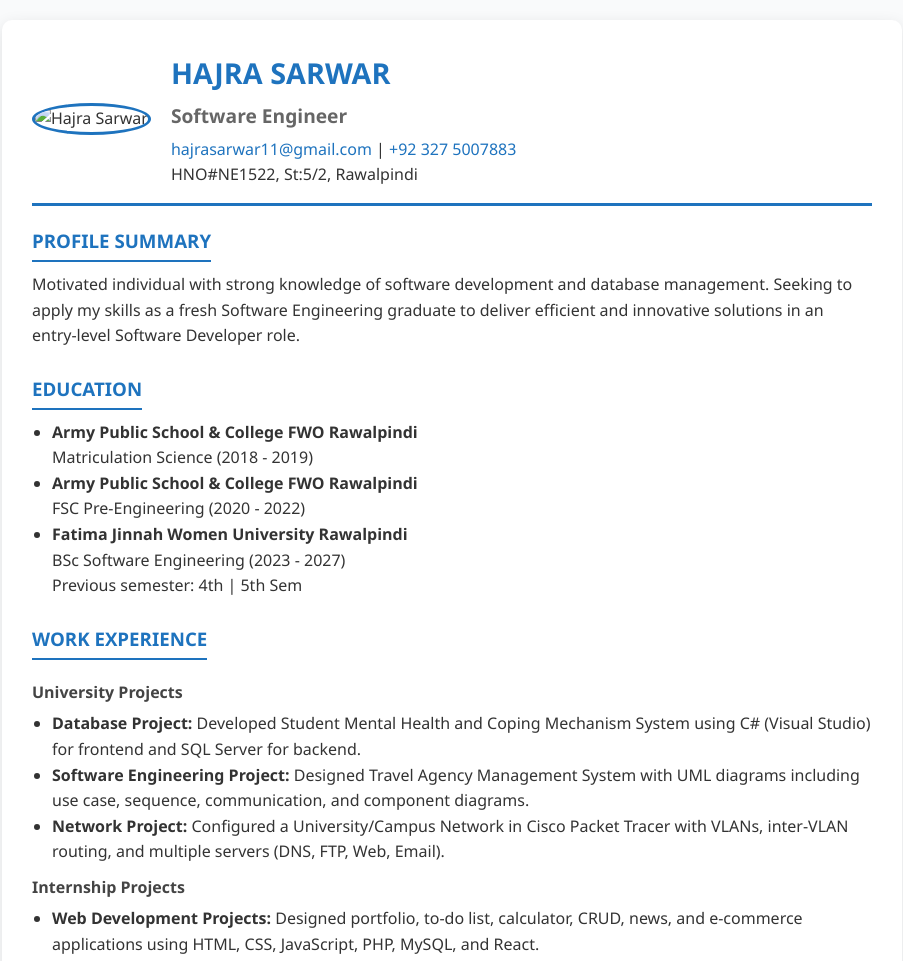
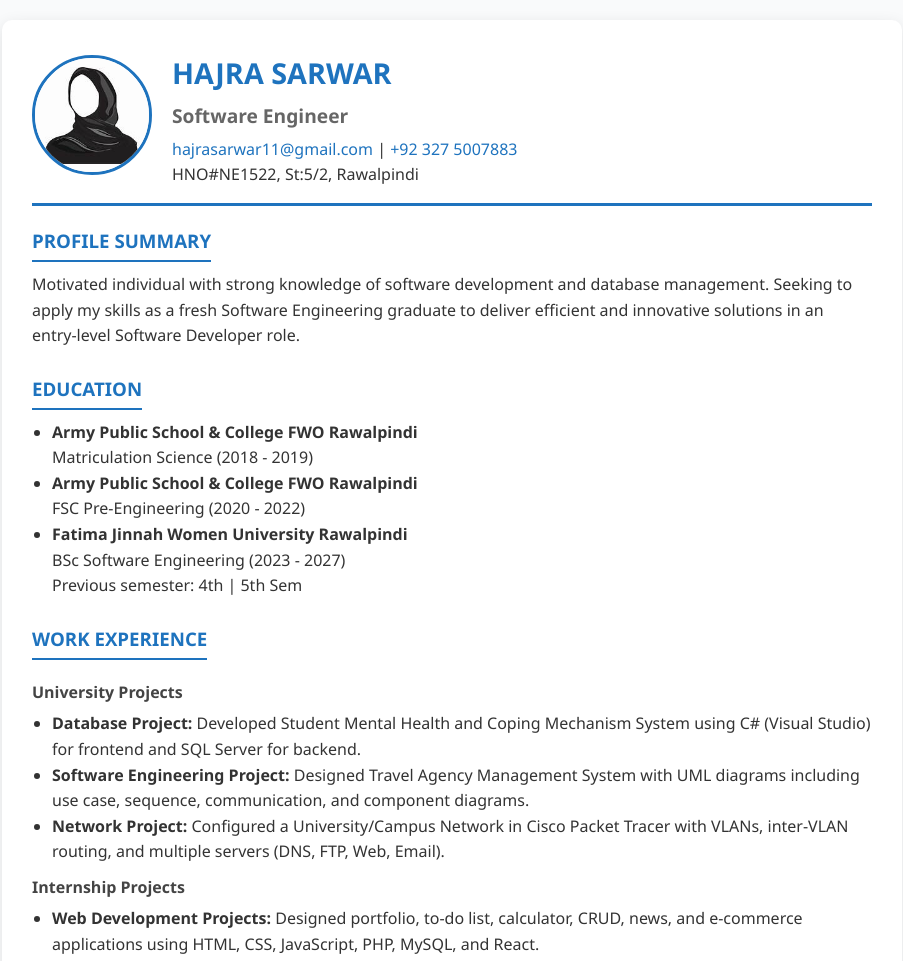
Before and after one commit to hajrasarwar11/hajrasarwar11.github.io, a plain HTML site: page index.html in a window 1280 px wide. Shown: the top 961 px of the page, without its empty margins (188-1091 px from the left). Drawn offline with Linux system fonts and the light colour scheme.

Commit message:
Add CV portfolio site

```diff
--- a/index.html
+++ b/index.html
@@ -12,7 +12,7 @@
     <!-- Header -->
     <header>
       <div class="profile-pic">
-        <img src="your-photo.jpg" alt="Hajra Sarwar">
+        <img src="./profile pic.jfif" alt="Hajra Sarwar">
       </div>
       <div class="header-info">
         <h1>HAJRA SARWAR</h1>
```
Also changed, not shown: profile pic.jfif (added).
